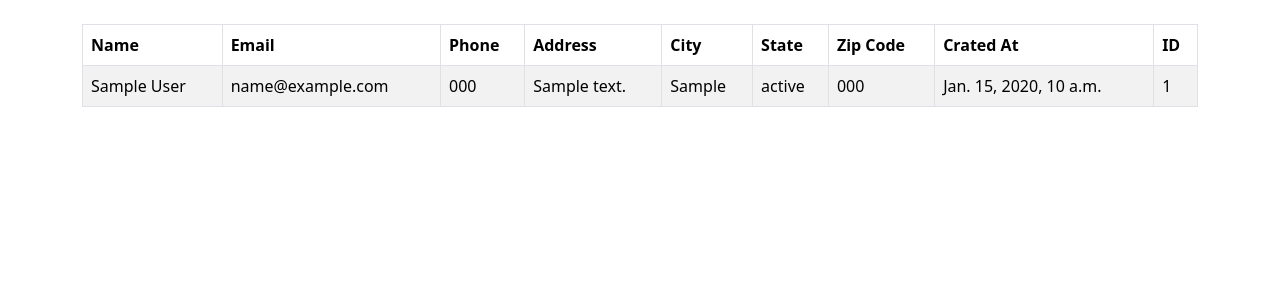
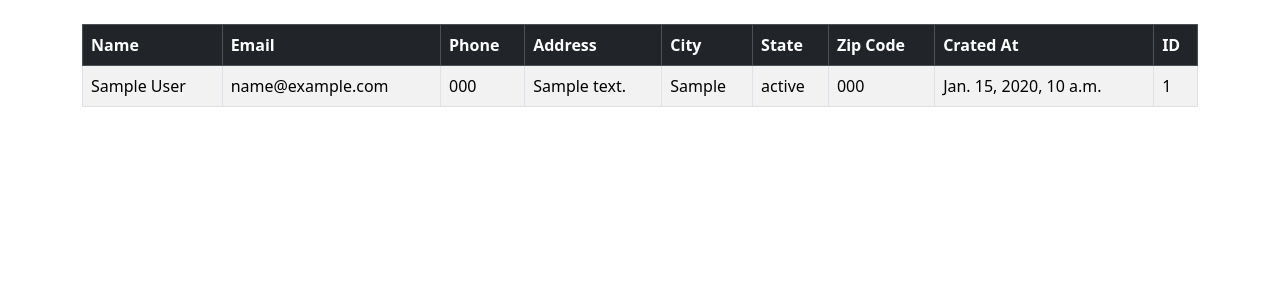
Before and after one commit to sv1nce/django_crm, a Django app: page / in a window 1280 px wide. Shown: the part 56-356 px from the top of the page. Run offline with Django 4.2, Linux system fonts and the light colour scheme; a user stored in the database is signed in; tables that the repository leaves empty hold one stand-in row (values such as "Sample post").

Commit message:
Home Fixes

```diff
--- a/dcrm/website/templates/home.html
+++ b/dcrm/website/templates/home.html
@@ -3,7 +3,7 @@
 {% block content %}
 {% if user.is_authenticated %}
     <table class="table table-striped table-hover table-bordered">
-      <thead>
+      <thead class="table-dark">
         <tr>
           <th scope="col">Name</th>
           <th scope="col">Email</th>
```
